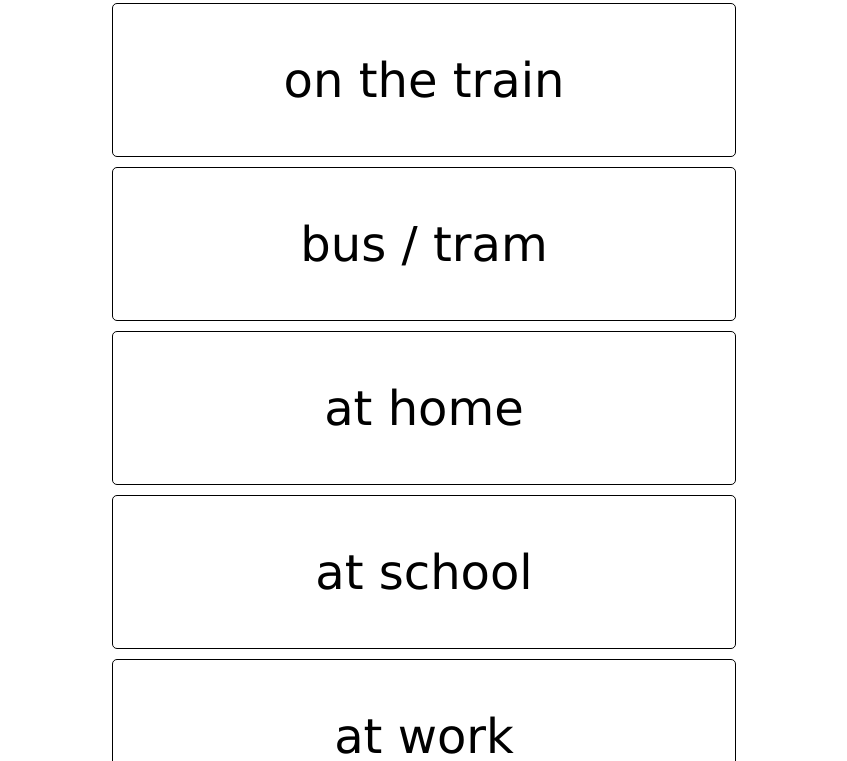
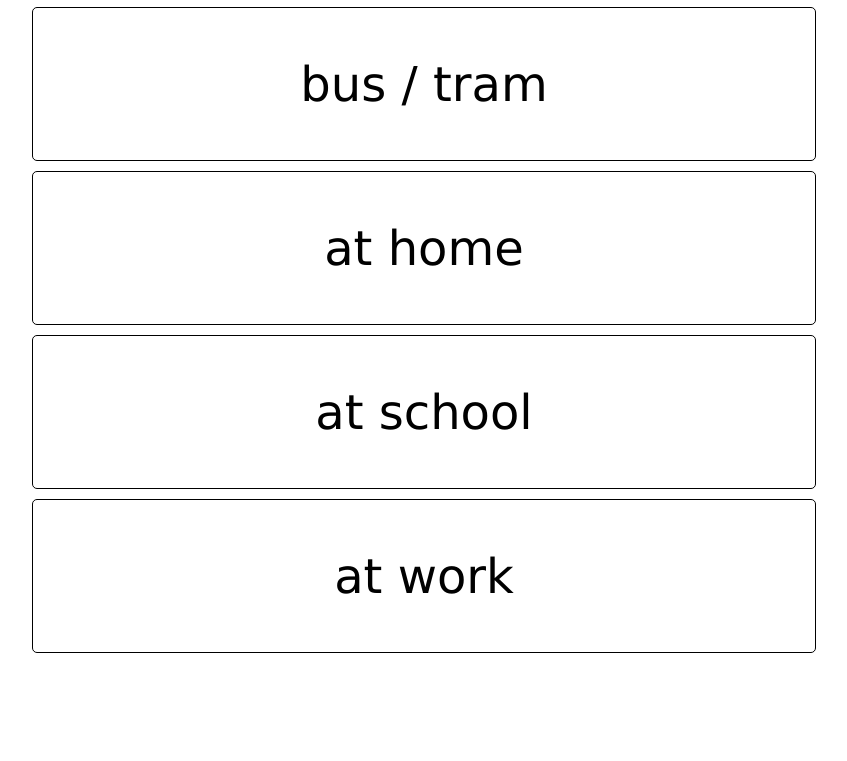
Before and after one commit to lhaeller/modeswitch, a plain HTML site: page docs/index.html in a window 1280 px wide. Shown: the part 475-1236 px from the top of the page, without its empty margins (216-1063 px from the left). Drawn offline with Linux system fonts and the light colour scheme.

Commit message:
style up

```diff
--- a/docs/style/style.css
+++ b/docs/style/style.css
@@ -5,7 +5,7 @@ body{
 .container{
     display: flex;
     flex-direction: column;
-    padding: 20em;
+    padding: 10em 15em;
 }
 
 .domain-field{
```
